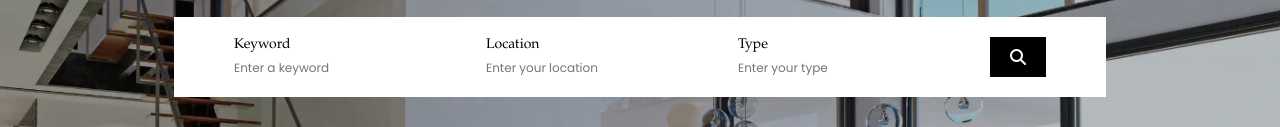
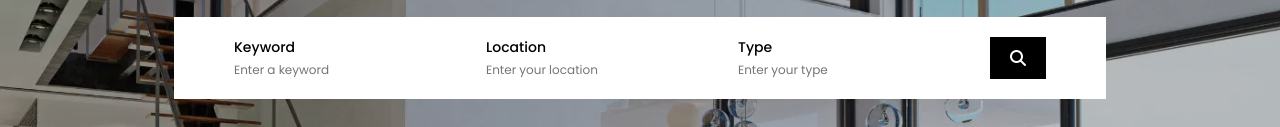
Before and after one commit to ahmedbenkrarayc/Brief3-ImmoView, a plain HTML site: page index.html in a window 1280 px wide. Shown: the part 230-357 px from the top of the page. Drawn offline with Linux system fonts and the light colour scheme.

Commit message:
fix font style

```diff
--- a/css/global.css
+++ b/css/global.css
@@ -33,12 +33,6 @@ body{
             outline: none;
         }
 
-
-        label {
-            font-family: 'Garamond', serif;
-            margin-bottom: 5px;
-            display: block;
-        }
 
     footer{
         margin-top: 94px;
```
